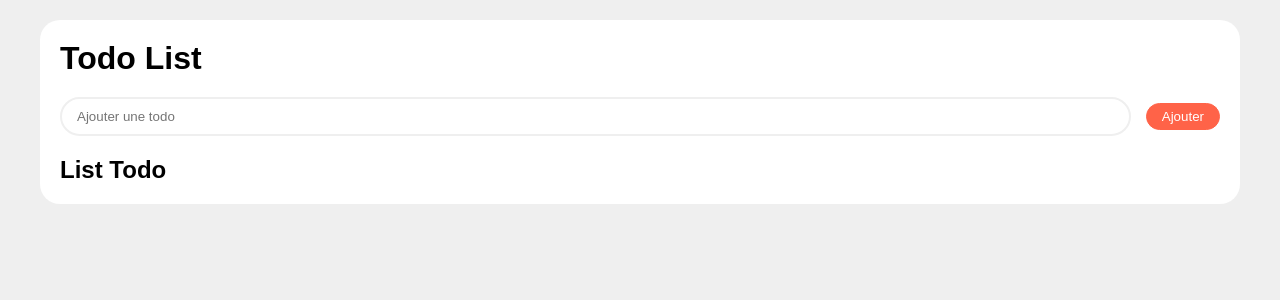
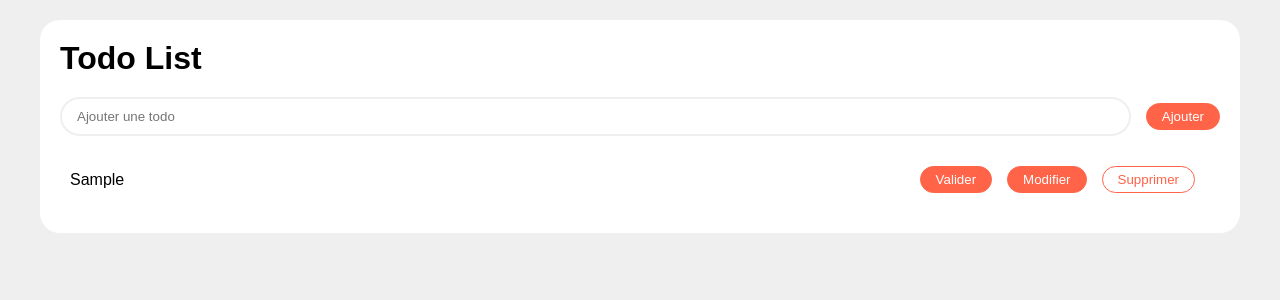
Before and after one commit to GuillemotClement/React-TodoList, a React (Vite) app: page / in a window 1280 px wide. Both pictures are taken after typing "Sample" into the empty fields and a click on the button "Ajouter". Shown: the top 300 px of the page. Built offline with nearby package versions, Linux system fonts and the light colour scheme.

Commit message:
Ajout affichage des todo et fonctionnalités supression

```diff
--- a/src/App.jsx
+++ b/src/App.jsx
@@ -24,13 +24,19 @@ function App() {
     setTodoList([...todoList, todo])
   }
 
+  // nouvelle fonction qui permet de gérer la suppression
+  //on viendras transmettre la fonction jusqu'a composant enfant TodoItem
+  function deleteTodo(id){
+    setTodoList(todoList.filter(todo => todo.id !== id));
+  }
+
   return (
     <div className="flex row justify-center align-center p20">
       <div className="card container p20">
         <h1 className="mb20">Todo List</h1>
         {/* on passe la nouvelle todo en propriété du composant */}
           <AddTodo addTodo={addTodo}/>
-          <TodoList />
+          <TodoList todoList={ todoList } deleteTodo={deleteTodo}/>
       </div>
     </div>
   )
--- a/src/components/TodoItem.jsx
+++ b/src/components/TodoItem.jsx
@@ -1,6 +1,11 @@
-function TodoItem(){
+function TodoItem({ todo, deleteTodo }){
   return (
-    <h2>Item Todo</h2>
+    <li className="flex row justify-center align-center p10 mb10">
+      <span className="fill mr15">{ todo.content }</span>
+      <button className="btn btn-primary mr15">Valider</button>
+      <button className="btn btn-primary mr15">Modifier</button>
+      <button onClick={deleteTodo} className="btn btn-secondary mr15">Supprimer</button>
+    </li>
   )
 }
 
--- a/src/components/TodoList.jsx
+++ b/src/components/TodoList.jsx
@@ -1,7 +1,14 @@
-function TodoList(){
-  return (
-    <h2>List Todo</h2>
-  )
+import TodoItem from './TodoItem';
+
+function TodoList({ todoList, deleteTodo }){
+  //on vérifie que la liste contient au moins un élément
+  // si la liste contient des élément alors on retourne des todo items
+  //sinon on affiche un message qui indique que la todo ne contient rien
+  return todoList.length ? (
+    <ul>
+      { todoList.map( todo => <TodoItem todo={ todo } key={ todo.id } deleteTodo={ () => deleteTodo(todo.id)}/> ) }
+    </ul>
+  ) : <p>Aucune todo pour le moment </p>;
 }
 
 export default TodoList;
```
